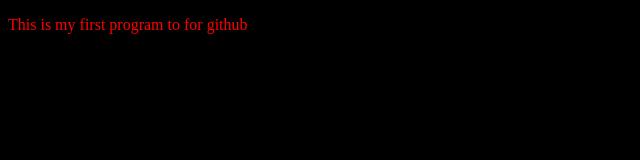
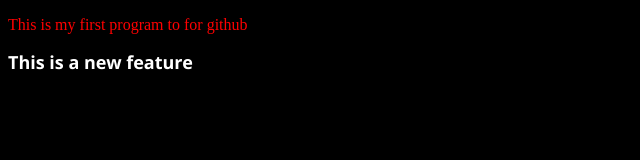
Before and after one commit to Nayan-Vijay-Sonawane/localrepo, a plain HTML site: page index.html in a window 1280 px wide. Shown: the whole page, without its empty margins (0-640 px from the left). Drawn offline with Linux system fonts and the light colour scheme.

Commit message:
Add new features

```diff
--- a/index.html
+++ b/index.html
@@ -6,5 +6,9 @@
     </head>
     <body>
         <p>This is my first program to for github</p>
+
+        <h1>
+            This is a new feature
+        </h1>
     </body>
 </html>
--- a/style.css
+++ b/style.css
@@ -4,3 +4,8 @@
 p{
     color:red;
 }
+h1{
+    color:white;
+    font-size: large;
+    font-family: 'Segoe UI', Tahoma, Geneva, Verdana, sans-serif;
+}
```
